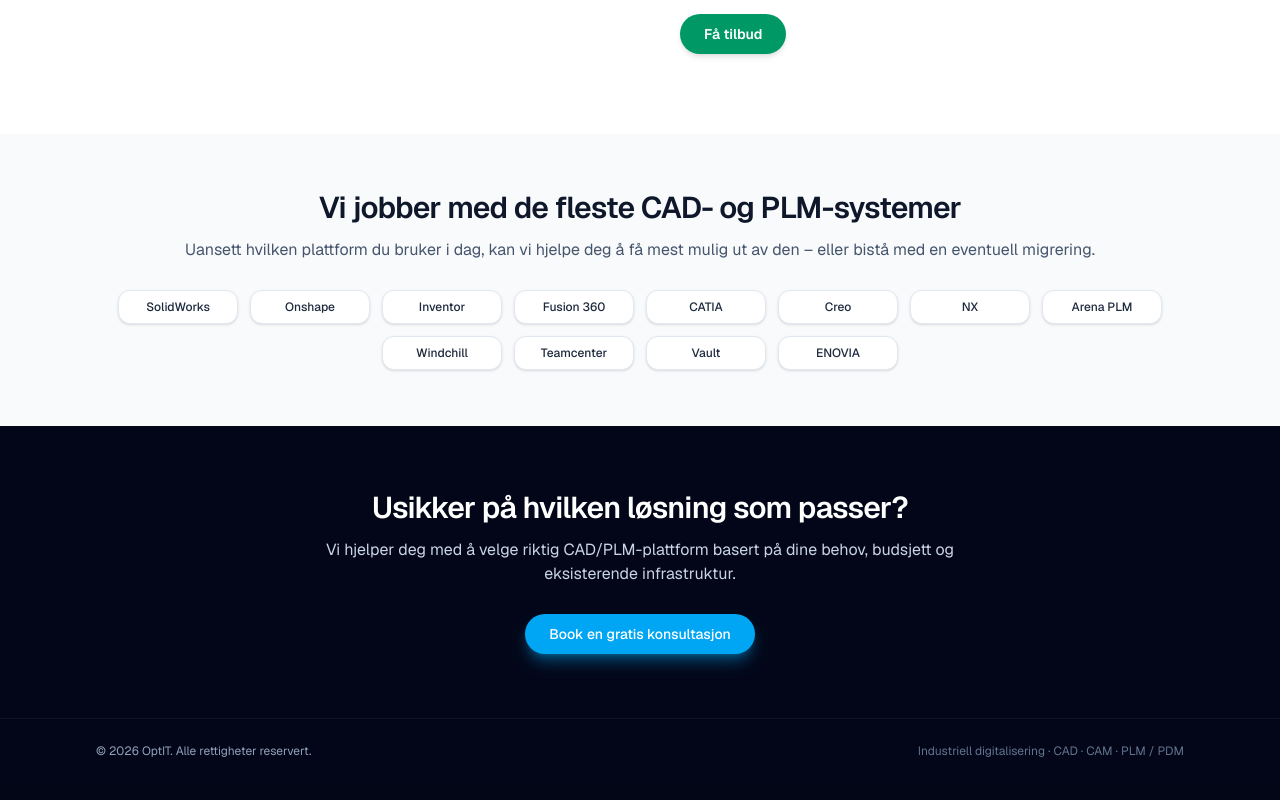
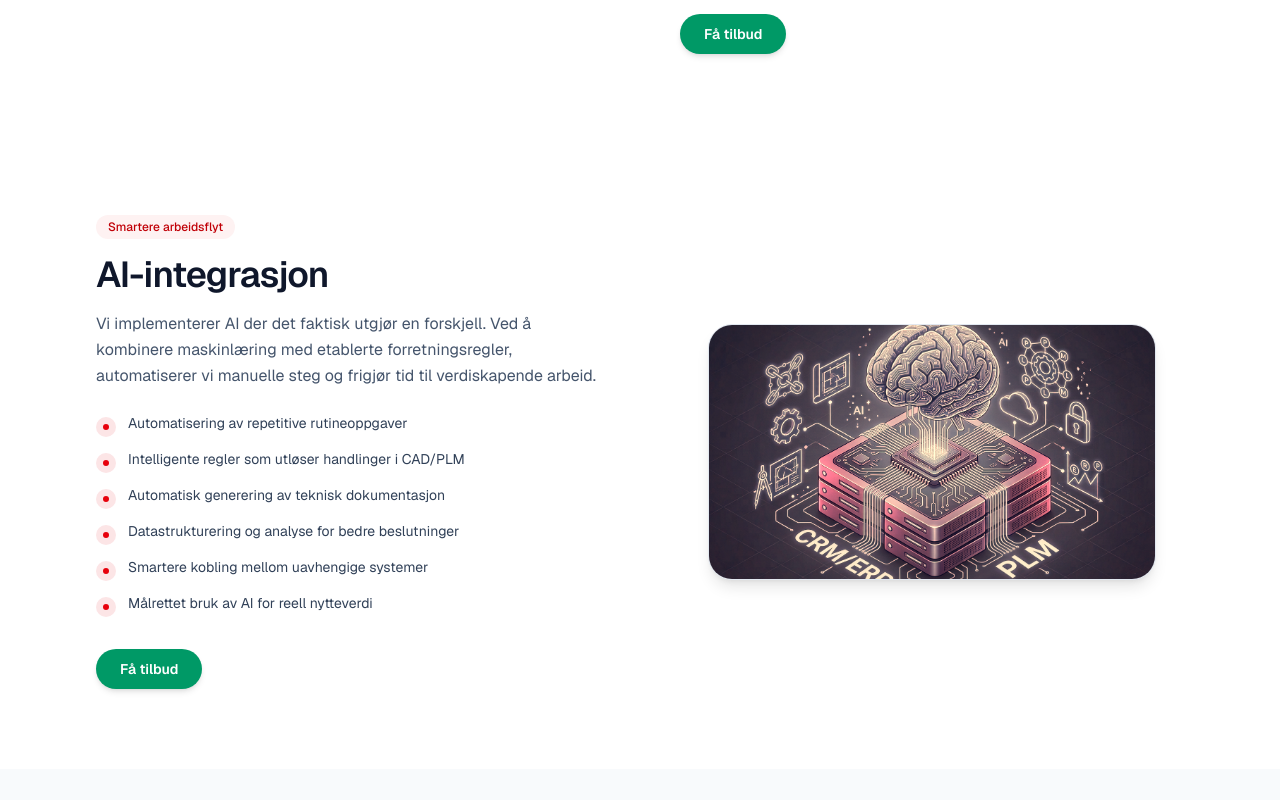
Before and after one commit to andreLouisK/OptIt, a Next.js app: page /tjenester in a window 1280 px wide. Shown: the part 2860-3660 px from the top of the page. Built offline with nearby package versions, Linux system fonts and the light colour scheme.

Commit message:
Lagt til AI som tjeneste

```diff
--- a/src/app/tjenester/page.tsx
+++ b/src/app/tjenester/page.tsx
@@ -72,6 +72,22 @@
         ]}
         reverse
       />
+      <ServiceBlock
+        id="ai"
+        pillLabel="Smartere arbeidsflyt"
+        pillColor="red"
+        title="AI-integrasjon"
+        imageSrc="/images/tjenester/AI-integrasjon.png" // Husk å oppdatere bildebanen når du har et nytt bilde
+        description="Vi implementerer AI der det faktisk utgjør en forskjell. Ved å kombinere maskinlæring med etablerte forretningsregler, automatiserer vi manuelle steg og frigjør tid til verdiskapende arbeid."
+        bullets={[
+          "Automatisering av repetitive rutineoppgaver",
+          "Intelligente regler som utløser handlinger i CAD/PLM",
+          "Automatisk generering av teknisk dokumentasjon",
+          "Datastrukturering og analyse for bedre beslutninger",
+          "Smartere kobling mellom uavhengige systemer",
+          "Målrettet bruk av AI for reell nytteverdi",
+        ]}
+      />
       <ServicesPlatforms />
       <ServicesCTA />
     </>
--- a/src/components/sections/ServicesOverviewSection.tsx
+++ b/src/components/sections/ServicesOverviewSection.tsx
@@ -37,6 +37,15 @@
     shadow: "shadow-[0_18px_45px_rgba(56,189,248,0.20)]",
     icon: "wrench",
   },
+  {
+    title: "AI-integrasjon",
+    description:
+      "Vi implementerer AI der det gir reell nytte, som automatisering av repetitive oppgaver og utløsing av intelligente regler for en mer sømløs arbeidsflyt.",
+    href: "/tjenester#ai",
+    accent: "from-red-400/30 to-red-300/10",
+    shadow: "shadow-[0_18px_45px_rgba(239,68,68,0.20)]",
+    icon: "ai",
+  },
 ];
 
 export function ServicesOverviewSection() {
@@ -56,12 +65,14 @@
             med å finne riktige verktøy for din bedrift.
           </p>
         </div>
-        <div className="grid gap-6 md:grid-cols-4">
+
+        <div className="flex flex-wrap justify-center gap-8">
           {services.map((service) => (
             <Link
               key={service.title}
               href={service.href}
-              className="group relative flex rounded-3xl border border-transparent bg-slate-50/0 p-[1px] transition hover:-translate-y-1"
+              className={`group relative flex rounded-3xl border border-transparent bg-slate-50/0 p-[1px] transition hover:-translate-y-1
+                w-full md:w-[calc(33.333%-22px)] max-w-[380px] min-w-[280px]`}
             >
               <div
                 className={`pointer-events-none absolute inset-0 rounded-3xl bg-gradient-to-b ${service.accent} opacity-40 blur-xl transition group-hover:opacity-80`}
@@ -71,53 +82,19 @@
               >
                 <div className="mb-3 flex h-9 w-9 items-center justify-center rounded-xl bg-slate-50 text-sky-500 ring-1 ring-slate-200">
                   {service.icon === "cpu" ? (
-                    <svg
-                      xmlns="http://www.w3.org/2000/svg"
-                      viewBox="0 0 24 24"
-                      className="h-5 w-5"
-                      fill="none"
-                      stroke="green"
-                      strokeWidth="2"
-                      strokeLinecap="round"
-                      strokeLinejoin="round"
-                    >
+                    <svg xmlns="http://www.w3.org/2000/svg" viewBox="0 0 24 24" className="h-5 w-5" fill="none" stroke="green" strokeWidth="2" strokeLinecap="round" strokeLinejoin="round">
                       <rect width="16" height="16" x="4" y="4" rx="2" />
                       <rect width="6" height="6" x="9" y="9" rx="1" />
-                      <path d="M15 2v2" />
-                      <path d="M15 20v2" />
-                      <path d="M2 15h2" />
-                      <path d="M2 9h2" />
-                      <path d="M20 15h2" />
-                      <path d="M20 9h2" />
-                      <path d="M9 2v2" />
-                      <path d="M9 20v2" />
+                      <path d="M15 2v2" /><path d="M15 20v2" /><path d="M2 15h2" /><path d="M2 9h2" /><path d="M20 15h2" /><path d="M20 9h2" /><path d="M9 2v2" /><path d="M9 20v2" />
                     </svg>
                   ) : service.icon === "database" ? (
-                    <svg
-                      xmlns="http://www.w3.org/2000/svg"
-                      viewBox="0 0 24 24"
-                      className="h-5 w-5"
-                      fill="none"
-                      stroke="Orange"
-                      strokeWidth="2"
-                      strokeLinecap="round"
-                      strokeLinejoin="round"
-                    >
+                    <svg xmlns="http://www.w3.org/2000/svg" viewBox="0 0 24 24" className="h-5 w-5" fill="none" stroke="Orange" strokeWidth="2" strokeLinecap="round" strokeLinejoin="round">
                       <ellipse cx="12" cy="5" rx="9" ry="3" />
                       <path d="M3 5V19A9 3 0 0 0 21 19V5" />
                       <path d="M3 12A9 3 0 0 0 21 12" />
                     </svg>
                   ) : service.icon === "network" ? (
-                    <svg
-                      xmlns="http://www.w3.org/2000/svg"
-                      viewBox="0 0 24 24"
-                      className="h-5 w-5"
-                      fill="none"
-                      stroke="Purple"
-                      strokeWidth="2"
-                      strokeLinecap="round"
-                      strokeLinejoin="round"
-                    >
+                    <svg xmlns="http://www.w3.org/2000/svg" viewBox="0 0 24 24" className="h-5 w-5" fill="none" stroke="Purple" strokeWidth="2" strokeLinecap="round" strokeLinejoin="round">
                       <rect x="16" y="16" width="6" height="6" rx="1" />
                       <rect x="2" y="16" width="6" height="6" rx="1" />
                       <rect x="9" y="2" width="6" height="6" rx="1" />
@@ -125,17 +102,14 @@
                       <path d="M12 12V8" />
                     </svg>
                   ) : service.icon === "wrench" ? (
-                    <svg
-                      xmlns="http://www.w3.org/2000/svg"
-                      viewBox="0 0 24 24"
-                      className="h-5 w-5"
-                      fill="none"
-                      stroke="Blue"
-                      strokeWidth="2"
-                      strokeLinecap="round"
-                      strokeLinejoin="round"
-                    >
+                    <svg xmlns="http://www.w3.org/2000/svg" viewBox="0 0 24 24" className="h-5 w-5" fill="none" stroke="Blue" strokeWidth="2" strokeLinecap="round" strokeLinejoin="round">
                       <path d="M14.7 6.3a1 1 0 0 0 0 1.4l1.6 1.6a1 1 0 0 0 1.4 0l3.77-3.77a6 6 0 0 1-7.94 7.94l-6.91 6.91a2.12 2.12 0 0 1-3-3l6.91-6.91a6 6 0 0 1 7.94-7.94l-3.76 3.76z" />
+                    </svg>
+                  ) : service.icon === "ai" ? (
+                    /* Nytt AI-ikon (Sparkles) */
+                    <svg xmlns="http://www.w3.org/2000/svg" viewBox="0 0 24 24" className="h-5 w-5" fill="none" stroke="#ef4444" strokeWidth="2" strokeLinecap="round" strokeLinejoin="round">
+                      <path d="m12 3-1.912 5.813a2 2 0 0 1-1.275 1.275L3 12l5.813 1.912a2 2 0 0 1 1.275 1.275L12 21l1.912-5.813a2 2 0 0 1 1.275-1.275L21 12l-5.813-1.912a2 2 0 0 1-1.275-1.275L12 3Z" />
+                      <path d="M5 3v4" /><path d="M3 5h4" /><path d="M21 17v4" /><path d="M19 19h4" />
                     </svg>
                   ) : (
                     <span className="h-4 w-4 rounded-sm bg-current/80" />
--- a/src/components/tjenester/ServiceBlocks.tsx
+++ b/src/components/tjenester/ServiceBlocks.tsx
@@ -4,7 +4,7 @@
 type ServiceBlockProps = {
   id?: string;
   pillLabel: string;
-  pillColor: "green" | "orange" | "purple" | "blue";
+  pillColor: "green" | "orange" | "purple" | "blue" | "red";
   title: string;
   description: string;
   bullets: string[];
@@ -32,6 +32,10 @@
   blue: {
     bg: "bg-sky-50 text-sky-700",
     text: "text-sky-600",
+  },
+  red: {
+    bg: "bg-red-50 text-red-700",
+    text: "text-red-600",
   },
 };
 
```
Also changed, not shown: Deploy.txt, public/images/tjenester/AI-integrasjon.png (added).
